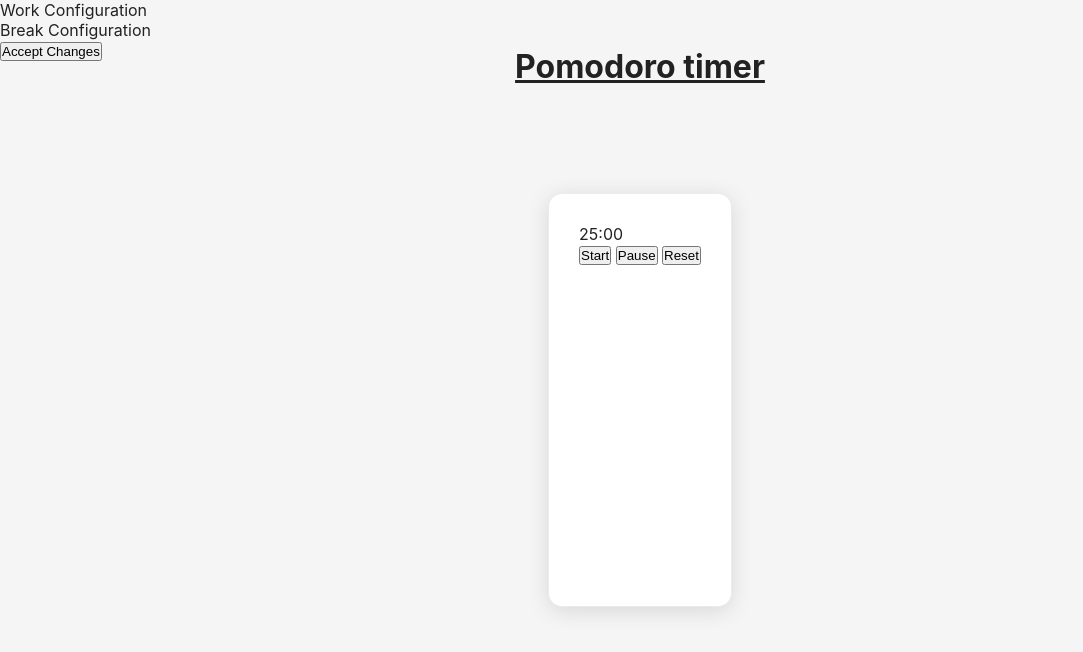
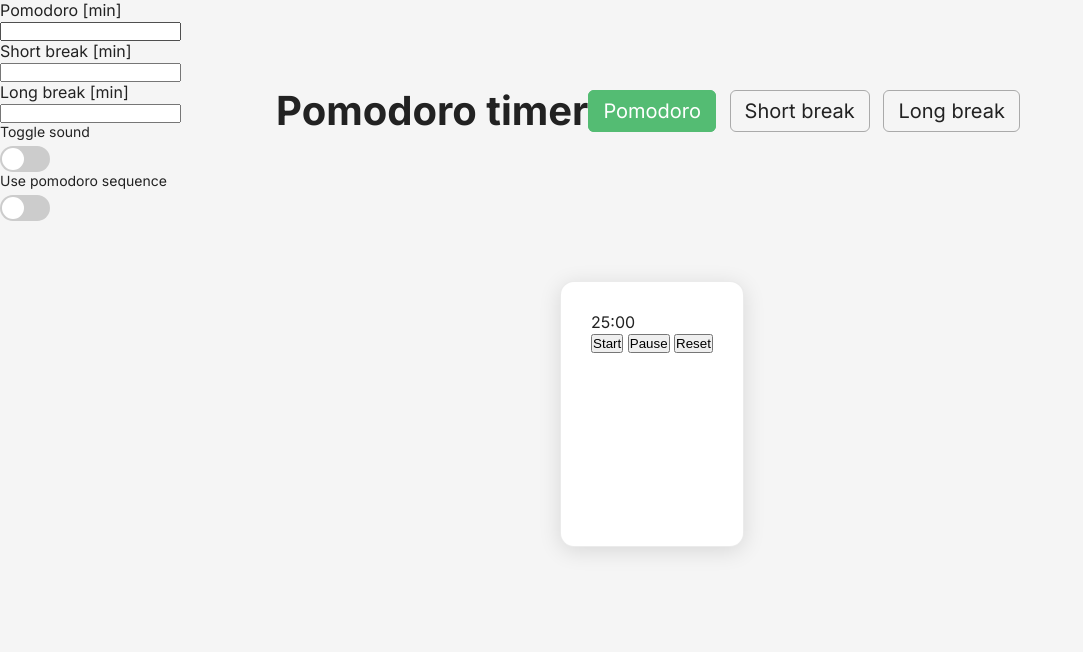
Before and after one commit to rvgraca/pomodoro-timer, a website built with Vite: page src/index.html in a window 1280 px wide. Shown: the whole page, without its empty margins (0-1083 px from the left). Built offline with nearby package versions, Linux system fonts and the light colour scheme.

Commit message:
Changing HTML interface and improving css styles

```diff
--- a/src/css/main.css
+++ b/src/css/main.css
@@ -6,18 +6,18 @@ header {
     grid-column-end: 3;
     grid-row-start: 1;
     grid-row-end: 2;
-
     display: flex;
     justify-content: center;
     align-items: center;
-    text-decoration: underline;
+    font-size: 20px;
 }
+
 
 #app {
     padding: 2rem;
 }
 
-/* ====== CONTENEDOR PRINCIPAL ====== */
+/* ====== POMODORO CONTAINER ====== */
 .pomodoroContainer {
     margin: 60px auto;
     padding: 30px;
@@ -34,3 +34,97 @@ header {
 .pomodoroContainer {
 
 }
+
+
+
+
+
+/*START==========POMODORO SELECTOR==========*/
+.selectMode label {
+    display: inline-block;
+    cursor: pointer;
+}
+
+.selectMode span {
+    padding: 8px 14px;
+    border: 1px solid #aaa;
+    border-radius: 6px;
+    margin-right: 8px;
+    user-select: none;
+}
+
+.selectMode input[type="radio"] {
+    display: none;
+}
+
+.selectMode input[type="radio"]:checked + span {
+    background: #54BC73;
+    color: white;
+    border-color: #54BC73;
+}
+/*END==========POMODORO SELECTOR==========*/
+
+
+
+/*START==========SWITCH TOGGLE==========*/
+
+.switch-wrapper {
+  display: flex;
+  flex-direction: column;
+  gap: 6px;
+}
+
+.switch-text {
+  font-size: 14px;
+}
+
+
+.switch {
+    position: relative;
+    display: inline-block;
+    width: 50px;
+    height: 26px;
+}
+
+/* Ocultamos el checkbox nativo */
+.switch input {
+    opacity: 0;
+    width: 0;
+    height: 0;
+}
+
+/* La pista del switch */
+.slider {
+    position: absolute;
+    cursor: pointer;
+    top: 0;
+    left: 0;
+    right: 0;
+    bottom: 0;
+    background-color: #ccc;
+    border-radius: 26px;
+    transition: background-color 0.25s;
+}
+
+/* El círculo */
+.slider::before {
+    content: "";
+    position: absolute;
+    height: 22px;
+    width: 22px;
+    left: 2px;
+  bottom: 2px;
+  background-color: white;
+  border-radius: 50%;
+  transition: transform 0.25s;
+}
+
+/* Estado ON */
+.switch input:checked + .slider {
+    background-color: #4caf50;
+}
+
+.switch input:checked + .slider::before {
+    transform: translateX(24px);
+}
+/*END==========SWITCH TOGGLE==========*/
--- a/src/index.html
+++ b/src/index.html
@@ -1,18 +1,41 @@
 <!DOCTYPE html>
 <html lang="es">
 <head>
+    <!--META TAGS-->
     <meta charset="UTF-8" />
     <meta name="viewport" content="width=device-width, initial-scale=1.0" />
+
+    <!--TITLE-->
     <title>Proyecto Base</title>
 
-    <!-- CSS principal -->
+    <!--FONTS-->
+    <link href="https://fonts.googleapis.com/css2?family=Inter:wght@400;700&family=Montserrat:wght@400;700&display=swap" rel="stylesheet">
+
+    <!--CSS LINKS-->
     <link rel="stylesheet" href="./styles/globals.css" />
     <link rel="stylesheet" href="./css/main.css" />
+
 </head>
 <body>
 
     <header class="header">
         <h1>Pomodoro timer</h1>
+        <div class="selectMode">
+            <label>
+                <input type="radio" name="pomodoroOption" value="1" checked>
+                <span>Pomodoro</span>
+            </label>
+
+            <label>
+                <input type="radio" name="pomodoroOption" value="2">
+                <span>Short break</span>
+            </label>
+
+            <label>
+                <input type="radio" name="pomodoroOption" value="3">
+                <span>Long break</span>
+            </label>
+        </div>
     </header>
     <div class="pomodoroContainer">
         <div id="timerDisplay">25:00</div>
@@ -22,9 +45,42 @@
     </div>
 
     <div class="configContainer">
-        <div class="workConfiguration">Work Configuration</div>
-        <div class="breakConfiguration">Break Configuration</div>
-        <button class="acceptChanges">Accept Changes</button>
+
+        <div class="timeConfiguration">
+            <label>
+                Pomodoro [min]
+                <input type="text">
+            </label>
+
+            <label>
+                Short break [min]
+                <input type="text">
+            </label>
+
+            <label>
+                Long break [min]
+                <input type="text">
+            </label>
+        </div>
+
+        <div class="otherConfig">
+            <div class="switch-wrapper">
+                <span class="switch-text">Toggle sound</span>
+
+                <label class="switch">
+                    <input type="checkbox" id="toggle">
+                    <span class="slider"></span>
+                </label>
+            </div>
+            <div class="switch-wrapper">
+                <span class="switch-text">Use pomodoro sequence</span>
+
+                <label class="switch">
+                    <input type="checkbox" id="toggle">
+                    <span class="slider"></span>
+                </label>
+            </div>
+        </div>
     </div>
     <!-- JS principal -->
     <script type="module" src="./js/main.js"></script>
--- a/src/styles/globals.css
+++ b/src/styles/globals.css
@@ -3,6 +3,7 @@
     margin: 0;
     padding: 0;
     box-sizing: border-box;
+    user-select: none;
 }
 
 /* Variables globales */
@@ -10,7 +11,7 @@
     --color-primary: #007bff;
     --color-bg: #f5f5f5;
     --color-text: #222;
-    --font-main: "Inter", serif;
+    --font-main: "Inter";
 }
 
 body {
@@ -21,7 +22,7 @@ body {
     display: grid;
     height: 100vh;
 
-    grid-template-columns: 1fr 4fr 1fr;
-    grid-template-rows: 1fr 4fr 1fr;
+    grid-template-columns: 1fr 6fr 1fr;
+    grid-template-rows: 2fr 4fr 2fr;
 
 }
```
